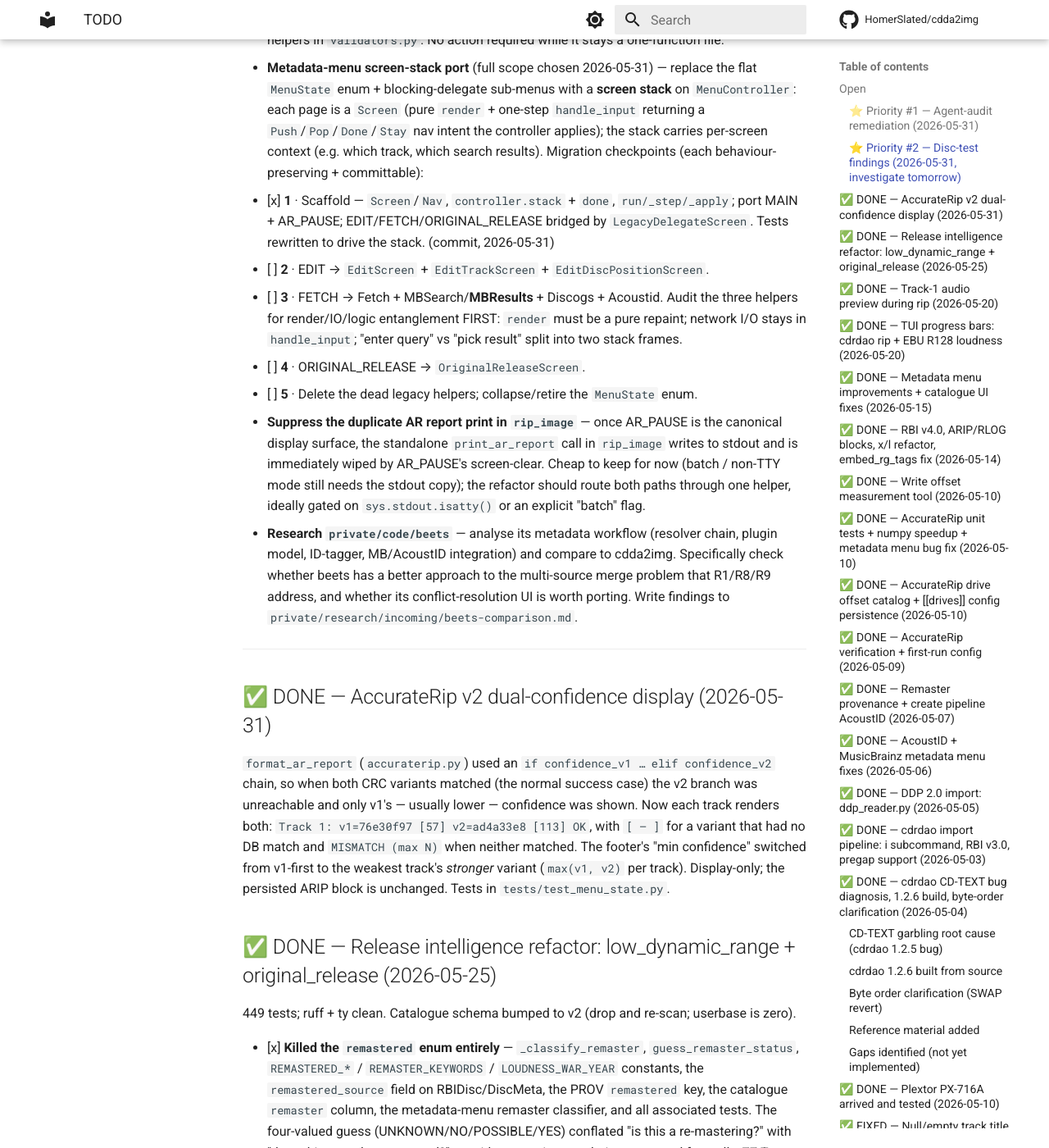
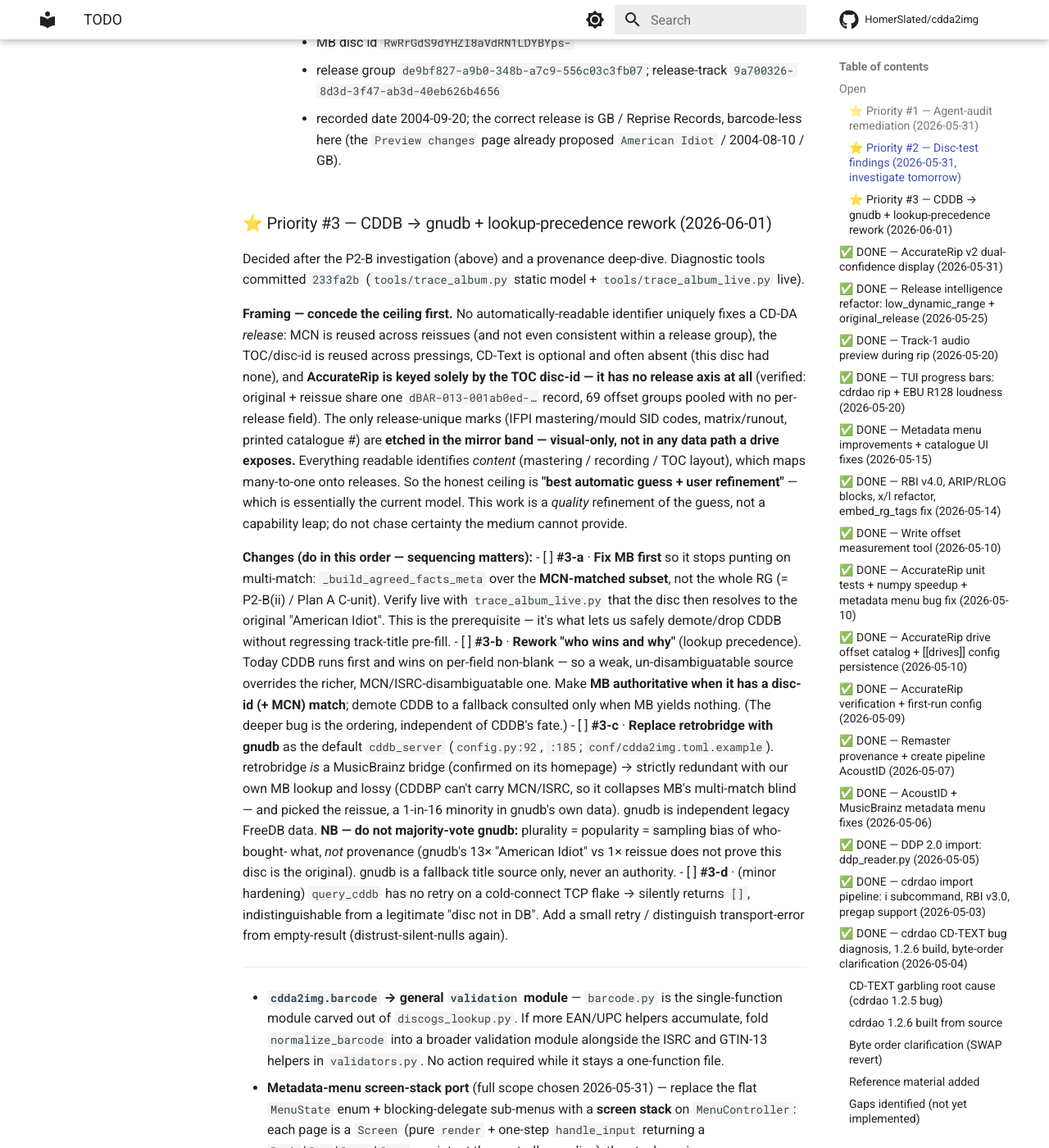
Before and after one commit to HomerSlated/cdda2img, an MkDocs documentation site: the page built from docs/reference/TODO.md, in a window 1280 px wide and 1400 px high, scrolled down 2983 px. Shown: the whole window at 82% size. Built offline with MkDocs 1.6.1 and Material for MkDocs 9.7.7, drawn with Linux system fonts in a browser that asks for light colours; comment, search, counter and statistics services are not loaded; some of the changed text lies outside the part shown.

Commit message:
docs(todo): record CDDB→gnudb + precedence rework (Priority #3); correct P2-B
Tonight's investigation (tools committed in 233fa2b) overturned P2-B's
root-cause framing: the wrong album title "American Idiot: The Ultimate
American Idiot" comes from CDDB (retrobridge), not MusicBrainz. With blank
CD-Text, CDDB fills first and non-blank-wins precedence locks it in; MB
returned an 11-way multi-match with no winner and contributed no album.
Confirmed live (cache cleared, 3/3) that retrobridge genuinely returns the
mislabeled record. Added an Update note to P2-B accordingly.

New Priority #3 captures the agreed direction, conceding the ceiling first:
no auto-readable identifier uniquely fixes a *release* (MCN/TOC reused,
CD-Text optional, AccurateRip is TOC-keyed with no release axis; the only
release-unique marks are visual-only mirror-band etchings), so the honest
target is "best guess + user refinement" — essentially the current model.
Steps, in dependency order: (a) fix MB agreed-facts over the MCN-matched
subset; (b) rework precedence so an MB disc-id+MCN match outranks CDDB;
(c) swap the default cddb_server retrobridge→gnudb (independent legacy
data, used as a fallback title source only — never majority-voted, since
plurality is popularity not provenance); (d) add a query_cddb cold-connect
retry so a transient flake stops masquerading as "disc not in DB".

Co-Authored-By: Claude Opus 4.8 <noreply@anthropic.com>

```diff
--- a/docs/reference/TODO.md
+++ b/docs/reference/TODO.md
@@ -98,6 +98,18 @@ calculation" pattern — now hit 3× (R3 duration field, AcoustID pressing, and
       `barcode_hints: [(mbid, barcode)]` in `MBPrepopResult` but they are evidently not used as
       a disambiguation filter. Add MCN-vs-barcode filtering/ranking to the R1 multi-match
       resolver (relates to Plan A **Q3** / **C** unit).
+      - **Update 2026-06-01 (investigated with `tools/trace_album_live.py`) — the root cause is
+        NOT what this title says.** The displayed wrong title comes from **CDDB**, not MB:
+        CD-Text is blank → CDDB (retrobridge) fills first with its single mislabeled entry
+        "American Idiot: The Ultimate American Idiot", and **non-blank-wins precedence** locks it
+        in. MB actually returned an **11-way multi-match and chose NO winner**
+        (`mb_candidate_album=None`) — it did not "pick the reissue", it contributed no album at
+        all. So two distinct defects: **(i)** precedence — a weak, un-disambiguatable source
+        (CDDB) outranks MB (→ Priority #3); **(ii)** the MB fallback `_build_agreed_facts_meta`
+        averages over the whole plurality release-group (which *includes* reissue [6], same RG),
+        so the album collapses to None. The barcode/MCN filter is still right but must run over
+        the **MCN-matched subset** (the candidates with barcode 0093624877721), not the whole RG.
+        Even fixed, MB cannot override the displayed title until precedence (Priority #3) changes.
       - **Hard-case caveat to document:** publishers reuse one MCN across reissues, and a
         reissue can share the master's TOC → identical MB disc-id **and** identical MCN, which
         barcode filtering cannot split. HERE the barcodes differ, so barcode filtering solves
@@ -109,6 +121,47 @@ calculation" pattern — now hit 3× (R3 duration field, AcoustID pressing, and
           `9a700326-8d3d-3f47-ab3d-40eb626b4656`
         - recorded date 2004-09-20; the correct release is GB / Reprise Records, barcode-less
           here (the `Preview changes` page already proposed `American Idiot` / 2004-08-10 / GB).
+
+### ⭐ Priority #3 — CDDB → gnudb + lookup-precedence rework (2026-06-01)
+
+Decided after the P2-B investigation (above) and a provenance deep-dive. Diagnostic tools
+committed `233fa2b` (`tools/trace_album.py` static model + `tools/trace_album_live.py` live).
+
+**Framing — concede the ceiling first.** No automatically-readable identifier uniquely fixes
+a CD-DA *release*: MCN is reused across reissues (and not even consistent within a release
+group), the TOC/disc-id is reused across pressings, CD-Text is optional and often absent
+(this disc had none), and **AccurateRip is keyed solely by the TOC disc-id — it has no
+release axis at all** (verified: original + reissue share one `dBAR-013-001ab0ed-…` record,
+69 offset groups pooled with no per-release field). The only release-unique marks (IFPI
+mastering/mould SID codes, matrix/runout, printed catalogue #) are **etched in the mirror
+band — visual-only, not in any data path a drive exposes.** Everything readable identifies
+*content* (mastering / recording / TOC layout), which maps many-to-one onto releases. So the
+honest ceiling is **"best automatic guess + user refinement"** — which is essentially the
+current model. This work is a *quality* refinement of the guess, not a capability leap; do
+not chase certainty the medium cannot provide.
+
+**Changes (do in this order — sequencing matters):**
+- [ ] **#3-a** · **Fix MB first** so it stops punting on multi-match: `_build_agreed_facts_meta`
+      over the **MCN-matched subset**, not the whole RG (= P2-B(ii) / Plan A C-unit). Verify
+      live with `trace_album_live.py` that the disc then resolves to the original "American
+      Idiot". This is the prerequisite — it's what lets us safely demote/drop CDDB without
+      regressing track-title pre-fill.
+- [ ] **#3-b** · **Rework "who wins and why"** (lookup precedence). Today CDDB runs first and
+      wins on per-field non-blank — so a weak, un-disambiguatable source overrides the richer,
+      MCN/ISRC-disambiguatable one. Make **MB authoritative when it has a disc-id (+ MCN)
+      match**; demote CDDB to a fallback consulted only when MB yields nothing. (The deeper bug
+      is the ordering, independent of CDDB's fate.)
+- [ ] **#3-c** · **Replace retrobridge with gnudb** as the default `cddb_server`
+      (`config.py:92`, `:185`; `conf/cdda2img.toml.example`). retrobridge *is* a MusicBrainz
+      bridge (confirmed on its homepage) → strictly redundant with our own MB lookup and lossy
+      (CDDBP can't carry MCN/ISRC, so it collapses MB's multi-match blind — and picked the
+      reissue, a 1-in-16 minority in gnudb's own data). gnudb is independent legacy FreeDB data.
+      **NB — do not majority-vote gnudb:** plurality = popularity = sampling bias of who-bought-
+      what, *not* provenance (gnudb's 13× "American Idiot" vs 1× reissue does not prove this
+      disc is the original). gnudb is a fallback title source only, never an authority.
+- [ ] **#3-d** · (minor hardening) `query_cddb` has no retry on a cold-connect TCP flake →
+      silently returns `[]`, indistinguishable from a legitimate "disc not in DB". Add a small
+      retry / distinguish transport-error from empty-result (distrust-silent-nulls again).
 
 ---
 
```
